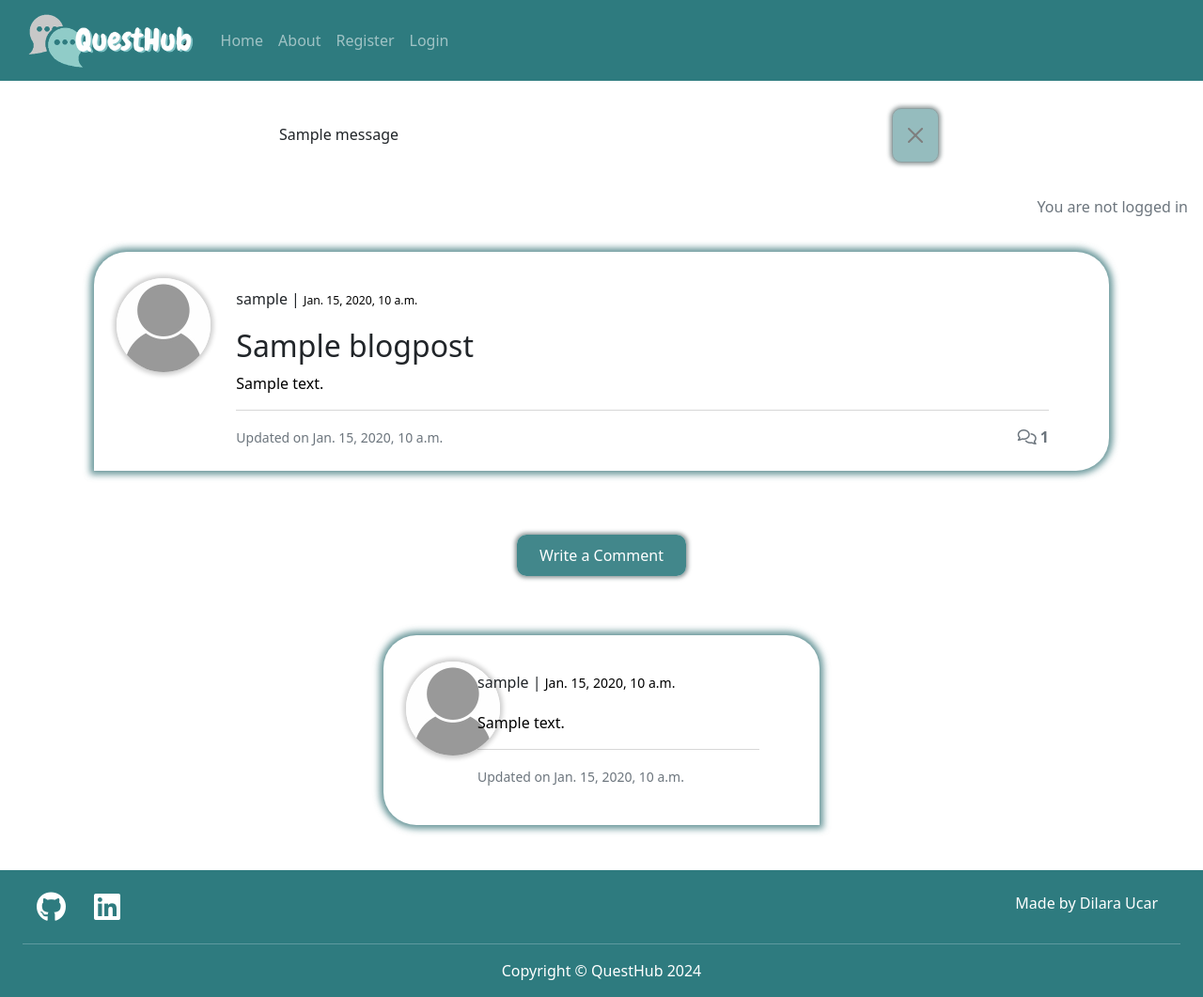
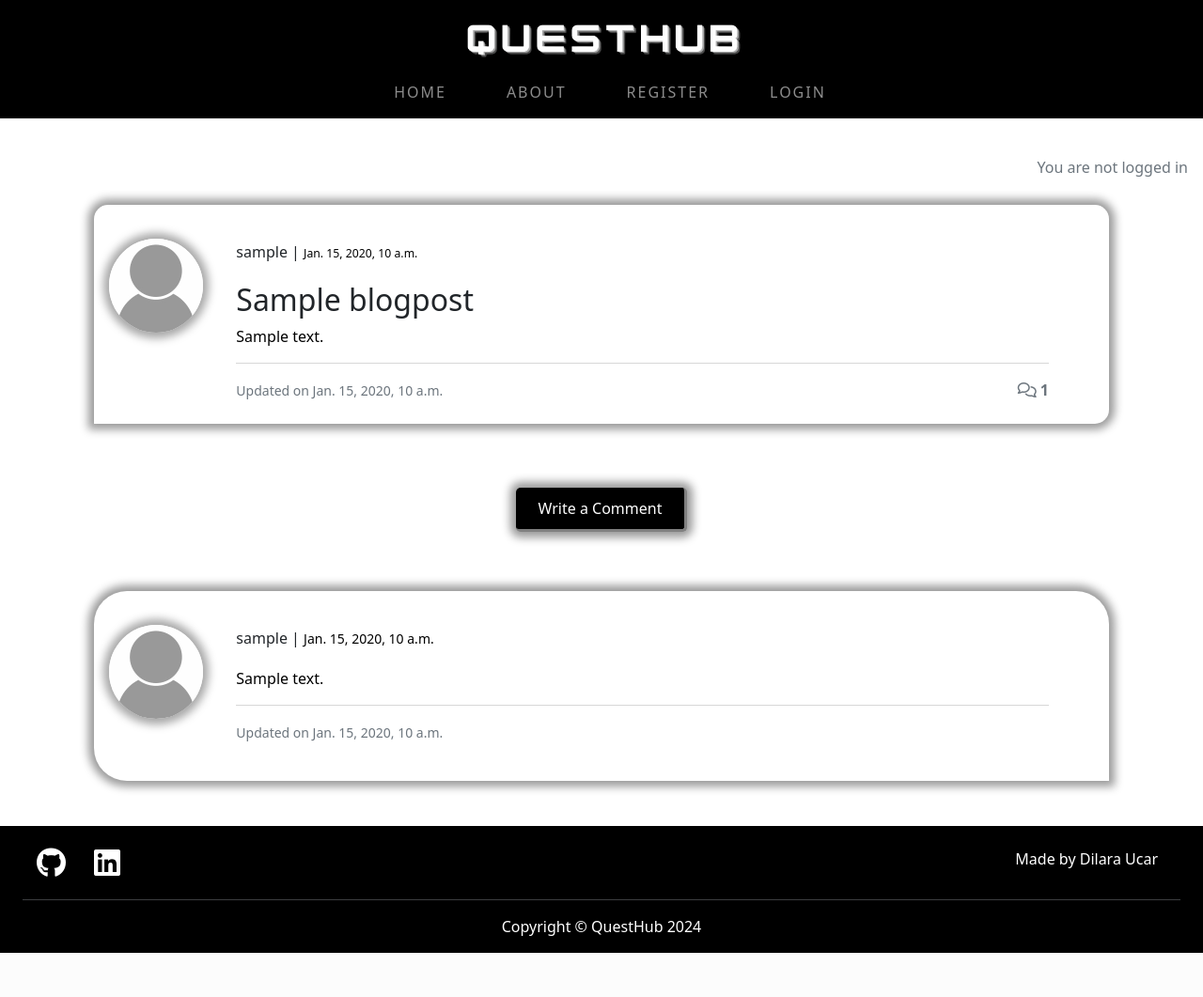
Before and after one commit to DilaraUcar/django-portfolio-project, a Django app: a page that uses templates/base.html in a window 1280 px wide. Shown: the whole page at 94% size. After the commit the page ends 1014 px from the top, so only its background shows below. Run offline with Django 4.2, Linux system fonts and the light colour scheme; tables that the repository leaves empty hold one stand-in row (values such as "Sample post"); one stand-in notice (Sample message) is shown; some libraries are stand-ins or nearby versions; some web fonts are replaced.

Commit message:
Updated styles on site for better layout and readability

```diff
--- a/hello_world/templates/hello_world/post_detail.html
+++ b/hello_world/templates/hello_world/post_detail.html
@@ -10,7 +10,7 @@
             <div class="container px-3 mb-1 card-body">
                 <div class="row mb-1">
                     <!-- Avatar -->
-                    <div class="col-sm-2 col-lg-1 pt-2 px-2 text-center">
+                    <div class="col-sm-2 col-lg-1 pt-md-3 text-center">
                         <a href="#" class="author text-white">
                             <!-- If user has no avatar, use placeholder -->
                             <img id="round" src="
@@ -58,20 +58,20 @@
 <div class="container">
     <div class="row">
         <div id="bottom-space" class="col-6 mx-auto text-center">
-            <button id="posting-button" class="btn btn-primary px-4 col-m-6 mx-auto" onclick="openForm()">
+            <button id="posting-button" class="btn page-link btn-primary px-4 col-m-6 mx-auto" onclick="openForm()">
                 Write a Comment
             </button>
         </div>
     </div>
     <div class="row justify-content-center" id="posting-form" style="display: none;">
         <div class="col-12 mb-3 mt-3">
-            <div class="custom-form-body text-center">
+            <div class="pt-2 pb-3 custom-form-body text-center">
                 <button id="close-form" onclick="closeForm()" class="btn-close btn-close-dark"></button>
                 {% if user.is_authenticated %}
                 <h4 class="text-dark space-top">Write a comment <span class="h6 text-fade">as {{ user.username }}</span>
                 </h4>
                 <div class="center">
-                    <form id="commentForm" method="post" style="margin-top: 1.3em;">
+                    <form id="commentForm" method="post">
                         {{ comment_form }}
                         {% csrf_token %}
                         <div class="space-top">
@@ -80,7 +80,7 @@
                     </form>
                 </div>
                 {% else %}
-                <div id="center-text">
+                <div class="text-center">
                     <p class="text-dark text-center">You must log in to leave a comment.</p>
                 </div>
                 {% endif %}
@@ -94,10 +94,10 @@
         <div class="col mb-4 p-0 mx-auto">
             <!-- Iterate through each comment in comments -->
             {% for comment in comments %}
-            <div class="container px-3 mb-1 custom-card-body {% if comment.is_sticky %}sticky{% endif %}">
+            <div class="container px-3 mb-1 custom-comment-body {% if comment.is_sticky %}sticky{% endif %}">
                 <div class="row mb-1">
                     <!-- Avatar -->
-                    <div class="col-sm-2 col-lg-1 pt-2 px-2 text-center">
+                    <div class="col-sm-2 col-lg-1 pt-md-3 text-center">
                         <a href="#" class="author text-white">
                             <!-- If user has no avatar, use placeholder -->
                             <img id="round" src="
@@ -141,4 +141,5 @@
         document.getElementById("posting-form").style.display = "none";
     }
 </script>
+
 {% endblock content %}
--- a/hello_world/templates/index.html
+++ b/hello_world/templates/index.html
@@ -52,11 +52,11 @@
     <ul class="pagination justify-content-center">
         {% if page_obj.has_previous %}
         <li>
-            <a href="?page={{ page_obj.previous_page_number }}" class="page-link btn-style">&laquo; PREV</a>
+            <a href="?page={{ page_obj.previous_page_number }}" class="page-link btn-style"><i class="fa-solid fa-chevron-left"></i> PREV</a>
         </li>
         {% endif %}
         {% if page_obj.has_next %}
-        <li><a href="?page={{ page_obj.next_page_number }}" class="page-link btn-style"> NEXT &raquo;</a></li>
+        <li><a href="?page={{ page_obj.next_page_number }}" class="page-link btn-style"><i class="fa-solid fa-chevron-right"></i> NEXT </a></li>
         {% endif %}
     </ul>
 </nav>
--- a/my_project/settings.py
+++ b/my_project/settings.py
@@ -30,7 +30,7 @@ SECRET_KEY = os.environ.get("SECRET_KEY")
 # SECURITY WARNING: don't run with debug turned on in production!
 DEBUG = True
 
-ALLOWED_HOSTS = ['8000-dilaraucar-djangoportfo-zb7nkjowaq5.ws-eu110.gitpod.io','.herokuapp.com']
+ALLOWED_HOSTS = ['8000-dilaraucar-djangoportfo-kr669g32cza.ws-eu114.gitpod.io','.herokuapp.com']
 
 
 # Application definition
--- a/static/css/style.css
+++ b/static/css/style.css
@@ -1,6 +1,6 @@
 /*--------------------------------------------General Styles */
 .dark-backgr {
-    background-color: #2E7B7F;
+    background-color: rgba(0, 0, 0, 1);
 }
 
 p {
@@ -13,24 +13,36 @@ a {
 }
 
 .btn {
-    border-radius: 10px;
+    border-radius: 5px;
     color: #fff;
-    background-color: rgba(46, 123, 127, 0.9);
+    background-color: #000;
     padding: 10px;
     text-align: center;
-    box-shadow: 0 0 4px 2px rgba(26, 46, 47, 0.5);
+    box-shadow: 0 0 10px 6px rgba(0, 0, 0, 0.4);
     border: none;
+    border-bottom: 3px solid gray;
+    border-right: 3px solid gray;
+    transition: box-shadow 0.3s ease;
 }
 
 .btn:hover,
 .btn:active,
 .btn:focus {
-    background-color: rgba(68, 174, 180, 0.9);
+    background-color: rgba(0, 0, 0, 0.85);
+    color: #fff;}
+
+.btn-:active {
+    box-shadow: none;
+    border-bottom: none;
+    border-right: none;
+    border-top: 3px solid gray;
+    border-left: 3px solid gray;
+    transform: translateY(5px);
 }
 
 .card-body {
-    box-shadow: 0 0 7px 4px rgba(40, 106, 109, 0.7);
-    border-radius: 35px 35px 35px 0;
+    box-shadow: 0 0 10px 6px rgba(0, 0, 0, 0.4);
+    border-radius: 15px 15px 15px 0;
     width: auto;
 }
 
@@ -56,13 +68,39 @@ label {
     display: block;
 }
 
+.custom-card-body {
+    box-shadow: 0 0 10px 6px rgba(0, 0, 0, 0.4);
+    border-radius: 35px 35px 0px 35px;
+    width: fit-content;
+    margin: 0 auto;
+}
+
+/*----------------------------Django messages */
+.dismiss-card {
+    box-shadow: 0 0 10px 6px rgba(0, 0, 0, 0.4);
+    border-radius: 35px 35px 0px 35px;
+    margin: 0 auto;
+    text-align: center;
+    width: inherit;
+}
+
+.alert-dismissible {
+    padding-right: 0;
+}
+
+
 /*--------------------------------------------Navigation */
 .container-fluid {
     padding-left: 30px;
 }
 
 .logo-img {
-    max-height: 60px;
+    max-height: 50px;
+    max-width: 295px;
+}
+
+.nav-item {
+    letter-spacing: 2px;
 }
 
 /*----------------------------------------------------------Home Page */
@@ -123,7 +173,7 @@ label {
 
 #round {
     border-radius: 50%;
-    box-shadow: 0 0 5px 3px rgba(0, 0, 0, 0.2);
+    box-shadow: 0 0 10px 6px rgba(0, 0, 0, 0.35);
     width: 100px;
     height: auto;
 }
@@ -141,11 +191,12 @@ label {
 }
 
 .btn-close {
-    border-radius: 10px;
-    background-color: rgba(46, 123, 127, 1);
+    border-radius: 5px;
+    background-color: #fff;
     padding: 5px;
+    padding-top: 10px;
     text-align: center;
-    box-shadow: 0 0 4px 2px rgba(26, 46, 47, 0.9);
+    box-shadow: 0 0 4px 2px rgba(50, 50, 50, 0.9);
     border: 1px solid #234345;
 }
 
@@ -162,10 +213,9 @@ label {
     padding: 20px 0;
 }
 
-.custom-card-body {
-    box-shadow: 0 0 7px 4px rgba(40, 106, 109, 0.7);
+.custom-comment-body {
+    box-shadow: 0 0 10px 6px rgba(0, 0, 0, 0.4);
     border-radius: 35px 35px 0px 35px;
-    width: fit-content;
     margin: 0 auto;
 }
 
--- /dev/null
+++ b/static/js/messages-dismiss.js
@@ -0,0 +1,9 @@
+document.addEventListener('DOMContentLoaded', function () {
+    setTimeout(function () {
+        let alerts = document.querySelectorAll('.alert-dismissible');
+        alerts.forEach(function (alert) {
+            let bsAlert = new bootstrap.Alert(alert);
+            bsAlert.close();
+        });
+    }, 4000); // 4000ms = 4 seconds
+});
--- a/templates/base.html
+++ b/templates/base.html
@@ -39,38 +39,42 @@
 
     <!-- Navigation -->
     <nav class="navbar navbar-expand-lg navbar-dark dark-backgr">
-        <div class="container-fluid">
+        <div class="container-fluid flex-column">
+            <!-- Logo -->
+            <div class="d-flex justify-content-center w-100">
+                <div class="pt-3 pb-md-2 pb-3">
                     <a class="navbar-brand" href="{% url 'home' %}">
                         <span class="logo-container">
                             <img class="logo-img" src="{% static 'images/logo.png' %}" alt="QuestHub Logo">
                         </span>
                     </a>
+                </div>
                 <button class="navbar-toggler" type="button" data-bs-toggle="collapse" data-bs-target="#navbarText"
                     aria-controls="navbarText" aria-expanded="false" aria-label="Toggle navigation">
                     <span class="navbar-toggler-icon"></span>
                 </button>
-            <div class="collapse navbar-collapse" id="navbarText">
-                <ul class="navbar-nav me-auto mb-2 mb-lg-0">
-                    <li class="nav-item">
+            </div>
+            <div class="collapse navbar-collapse w-100" id="navbarText">
+                <ul class="navbar-nav w-100 d-flex justify-content-center mt-2">
+                    <li class="nav-item text-uppercase px-lg-4">
                         <a class="nav-link {% if request.path == home_url %}active{% endif %}" aria-current="page"
                             href="{% url 'home' %}">Home</a>
                     </li>
-                    <li class="nav-item">
-                        <a class="nav-link
-                          {% if request.path == about_url %}active{%endif%}" aria-current="page"
+                    <li class="nav-item text-uppercase px-lg-4">
+                        <a class="nav-link {% if request.path == about_url %}active{% endif %}" aria-current="page"
                             href="{% url 'about' %}">About</a>
                     </li>
                     {% if user.is_authenticated %}
-                    <li class="nav-item">
+                    <li class="nav-item text-uppercase px-lg-4">
                         <a class="nav-link {% if request.path == logout_url %}active{% endif %}" aria-current="page"
                             href="{% url 'account_logout' %}">Logout</a>
                     </li>
                     {% else %}
-                    <li class="nav-item">
+                    <li class="nav-item text-uppercase px-lg-4">
                         <a class="nav-link {% if request.path == signup_url %}active{% endif %}" aria-current="page"
                             href="{% url 'account_signup' %}">Register</a>
                     </li>
-                    <li class="nav-item">
+                    <li class="nav-item text-uppercase px-lg-4">
                         <a class="nav-link {% if request.path == login_url %}active{% endif %}" aria-current="page"
                             href="{% url 'account_login' %}">Login</a>
                     </li>
@@ -79,15 +83,13 @@
             </div>
         </div>
     </nav>
-    <!-- Django messages -->
+    <!-- Django dismissable messages -->
     <div class="container" id="message-container">
         <div class="row">
             <div class="col-md-8 offset-md-2 text-fade mb-0">
                 {% for message in messages %}
-                <div class="my-0 mt-2 alert {{ message.tags }} alert-dismissible
-          fade show" id="msg" role="alert">
-                    {{ message | safe }}
-                    <button type="button" class="btn-close" data-bs-dismiss="alert" aria-label="Close"></button>
+                <div class="my-0 mt-2 alert {{ message.tags }} alert-dismissible fade show dismiss-card" role="alert">
+                    {{ message|safe }}
                 </div>
                 {% endfor %}
             </div>
@@ -95,9 +97,9 @@
     </div>
     <main>
         {% if user.is_authenticated %}
-        <p class="text-end m-3 text-muted">Hello {{ user }}!</p>
+            <p class="text-end m-3 mb-0 mt-0 text-muted">Hello {{ user }}!</p>
             {% else %}
-        <p class="text-end m-3 text-muted">You are not logged in</p>
+            <p class="text-end m-3 mb-0 mt-0 text-muted">You are not logged in</p>
         {% endif %}
         {% block content %}
         <!-- Content Goes here -->
@@ -133,6 +135,9 @@
     <script src="https://cdn.jsdelivr.net/npm/bootstrap@5.0.1/dist/js/bootstrap.bundle.min.js"
         integrity="sha384-gtEjrD/SeCtmISkJkNUaaKMoLD0//ElJ19smozuHV6z3Iehds+3Ulb9Bn9Plx0x4" crossorigin="anonymous">
     </script>
+
+    <!-- Custom JS to auto-dismiss messages -->
+    <script src="{% static 'js/messages-dismiss.js' %}"></script>
 </body>
 
 </html>
```
Also changed, not shown: other parts of static/css/style.css (+24 -6 lines), static/images/logo.png. Lines whose indentation alone changed are shown as unchanged.
